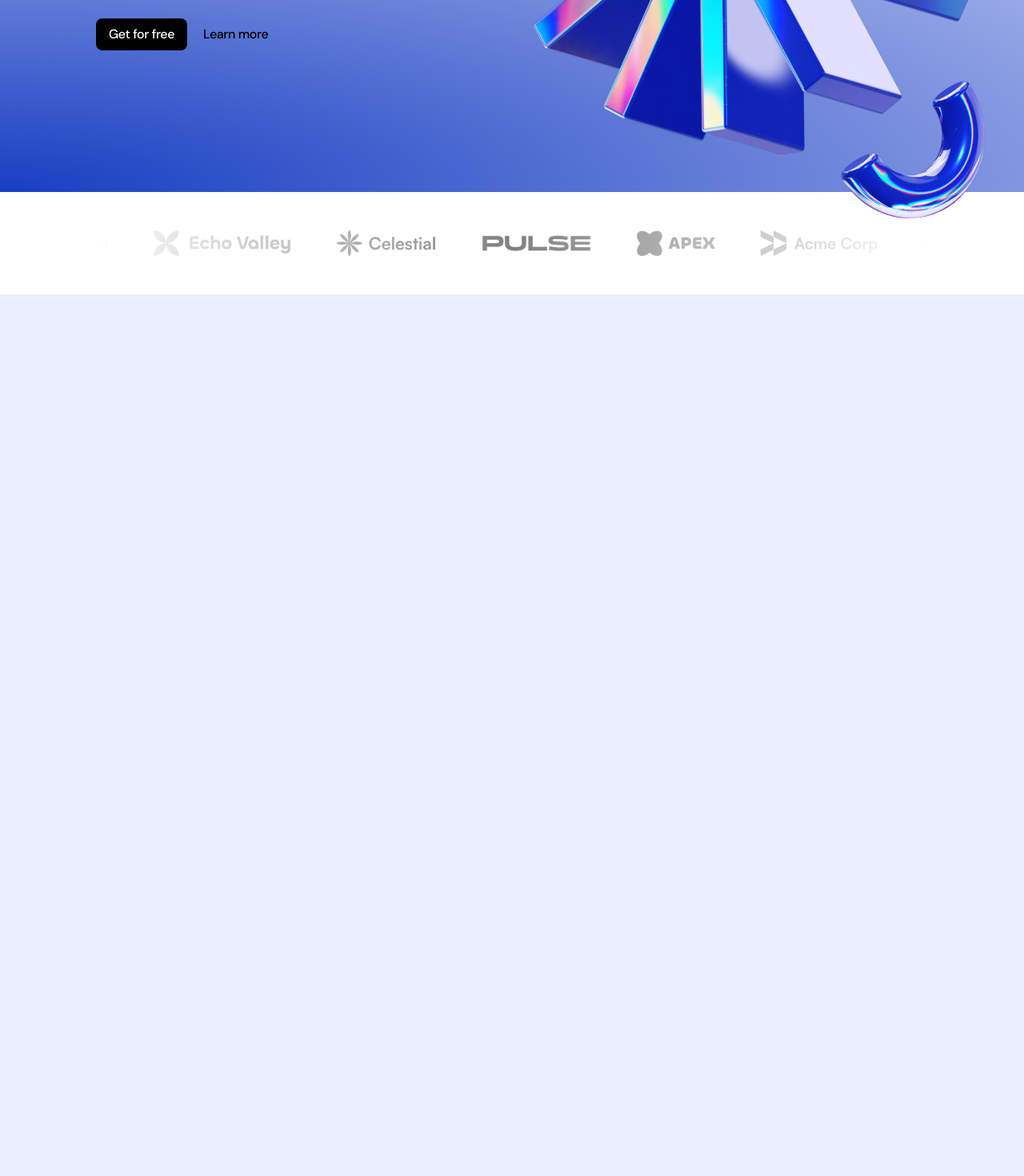
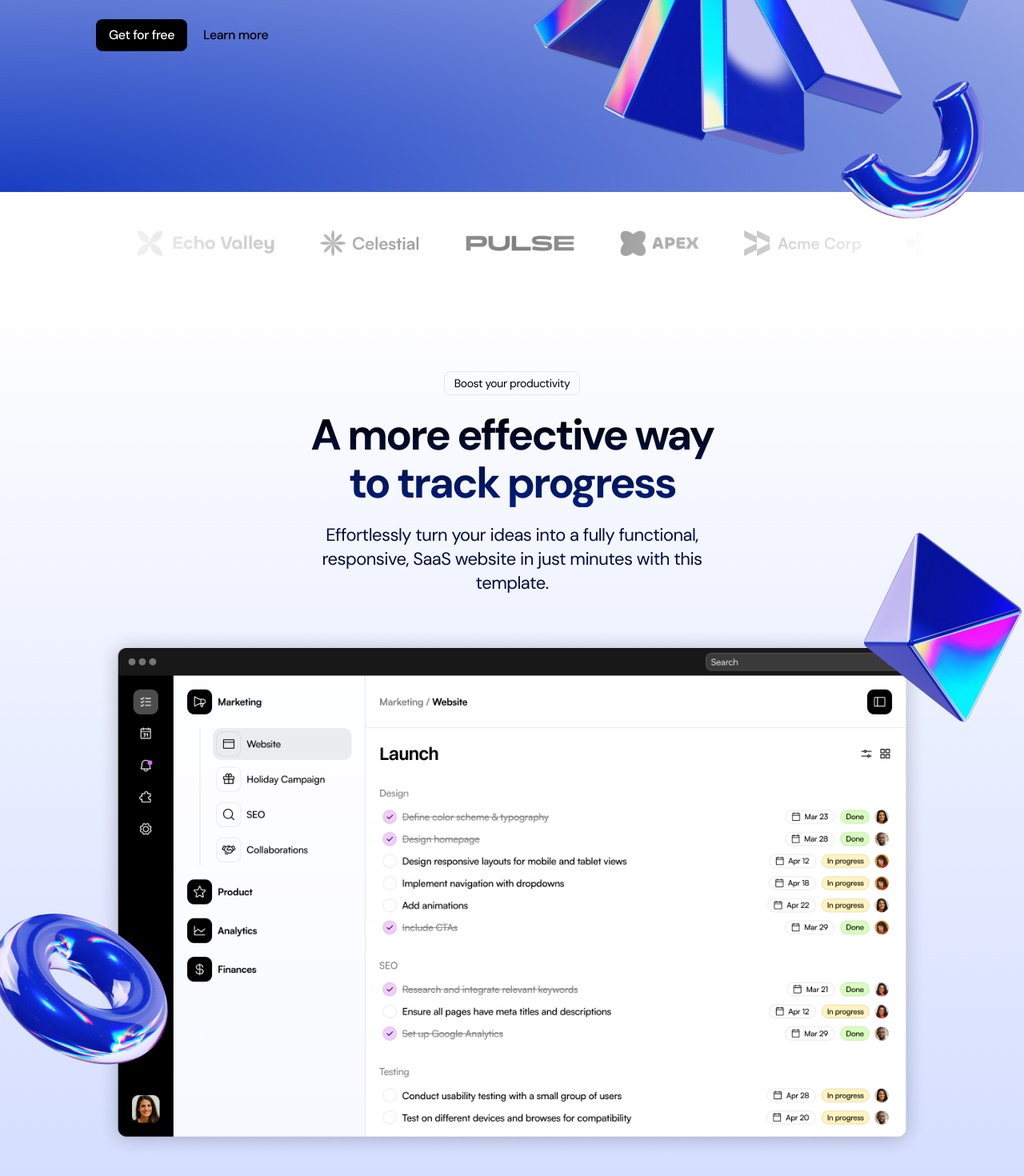
Before and after one commit to harshxraj/saas-landing-nextjs, a Next.js app: page / in a window 1280 px wide. Shown: the part 592-2062 px from the top of the page at 80% size. Before the commit the page ends 960 px from the top, so only its background shows below. Built offline with nearby package versions, Linux system fonts and the light colour scheme.

Commit message:
product section  done

```diff
--- a/src/app/globals.css
+++ b/src/app/globals.css
@@ -18,4 +18,8 @@
   .logo-ticker-image {
     @apply h-8 w-auto;
   }
+
+  .tag {
+    @apply text-sm inline-flex border border-[#222]/10 px-3 py-1 rounded-lg tracking-tight;
+  }
 }
--- a/src/app/page.tsx
+++ b/src/app/page.tsx
@@ -1,6 +1,7 @@
 import { Header } from "@/sections/Header";
 import { Hero } from "@/sections/Hero";
 import { LogoTicker } from "@/sections/LogoTicker";
+import { ProductShowcase } from "@/sections/ProductShowcase";
 
 export default function Home() {
   return (
@@ -8,6 +9,7 @@ export default function Home() {
       <Header />
       <Hero />
       <LogoTicker />
+      <ProductShowcase />
     </div>
   );
 }
--- a/src/sections/Hero.tsx
+++ b/src/sections/Hero.tsx
@@ -13,7 +13,7 @@ export const Hero = () => {
       <div className="container">
         <div className="md:flex items-center">
           <div className="md:w-[478px]">
-            <div className="text-sm inline-flex border-[#222]/10 px-3 py-1 rounded-lg tracking-tight">
+            <div className="text-sm inline-flex border border-[#222]/10 px-3 py-1 rounded-lg tracking-tight">
               Version 2.0 is here
             </div>
             <h1 className="text-5xl md:text-7xl font-bold tracking-tighter bg-gradient-to-b from-black to-[#001E80] text-transparent bg-clip-text mt-6">
--- a/src/sections/ProductShowcase.tsx
+++ b/src/sections/ProductShowcase.tsx
@@ -1,3 +1,44 @@
+import productImage from "@/assets/product-image.png";
+import pyramidImage from "@/assets/pyramid.png";
+import tubeImage from "@/assets/tube.png";
+import Image from "next/image";
+
 export const ProductShowcase = () => {
-  return null;
+  return (
+    <section className="bg-gradient-to-b from-[#FFFFFF] to-[#D2DCFF] py-24 overflow-x-clip">
+      <div className="container">
+        <div className="max-w-[540px] mx-auto">
+          <div className="flex justify-center">
+            <div className="tag">Boost your productivity</div>
+          </div>
+
+          <h2 className="text-center text-3xl md:text-[54px] md:leading-[60px] font-bold tracking-tighter bg-gradient-to-b from-black to-[#001E80] text-transparent bg-clip-text mt-5">
+            A more effective way to track progress
+          </h2>
+          <p className="text-center text-[22px] leading-[30px] tracking-tight text-[#010D3E] mt-5">
+            Effortlessly turn your ideas into a fully functional, responsive, SaaS website in just minutes
+            with this template.
+          </p>
+        </div>
+
+        <div className="relative">
+          <Image src={productImage} alt="Product image" className="mt-10" />
+          <Image
+            src={pyramidImage}
+            alt="Pyramid image"
+            height={262}
+            width={262}
+            className="hidden md:block absolute -right-36 -top-32"
+          />
+          <Image
+            src={tubeImage}
+            alt="Tube image"
+            height={248}
+            width={248}
+            className="hidden md:block absolute bottom-24 -left-36 "
+          />
+        </div>
+      </div>
+    </section>
+  );
 };
```
